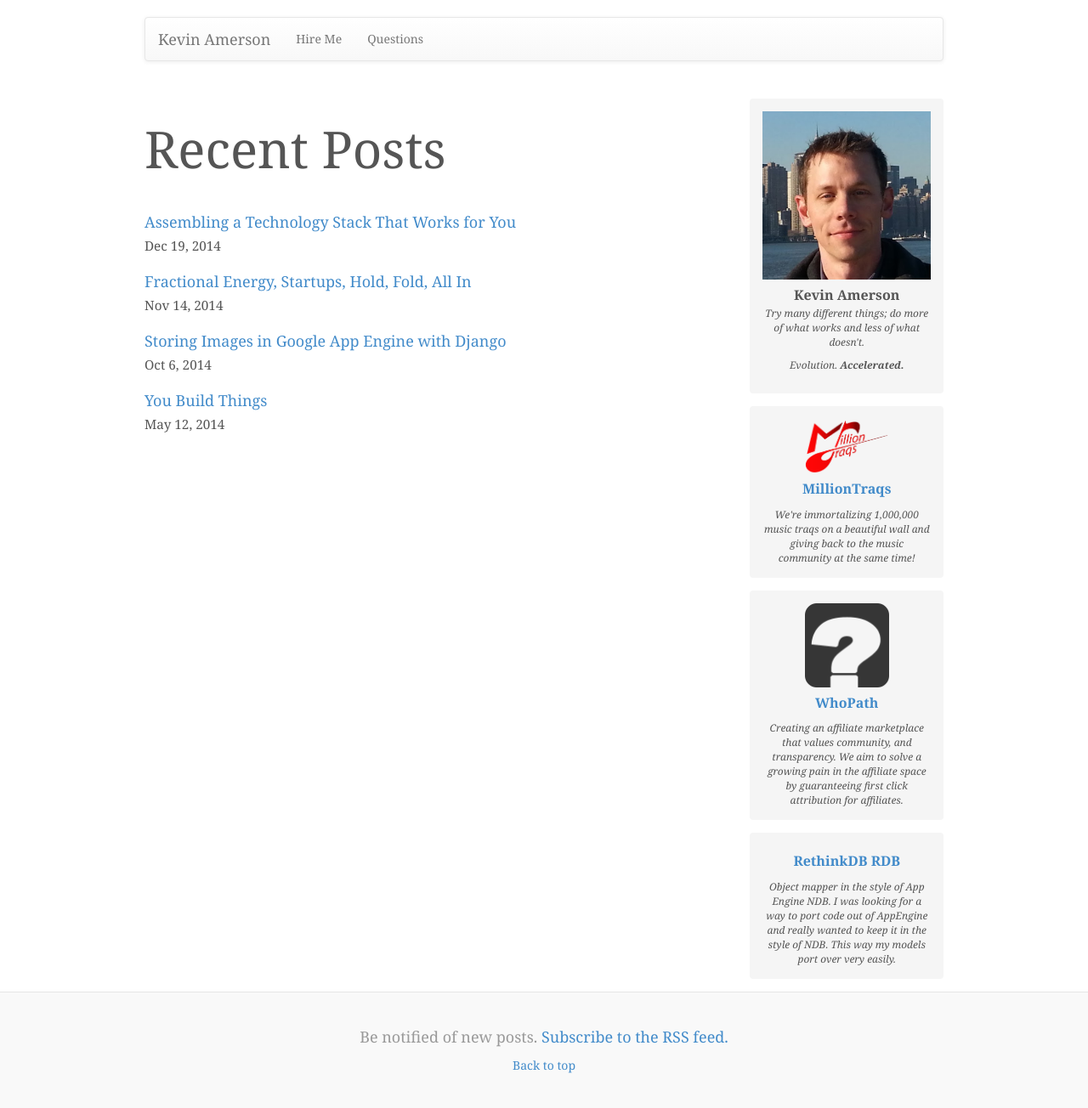
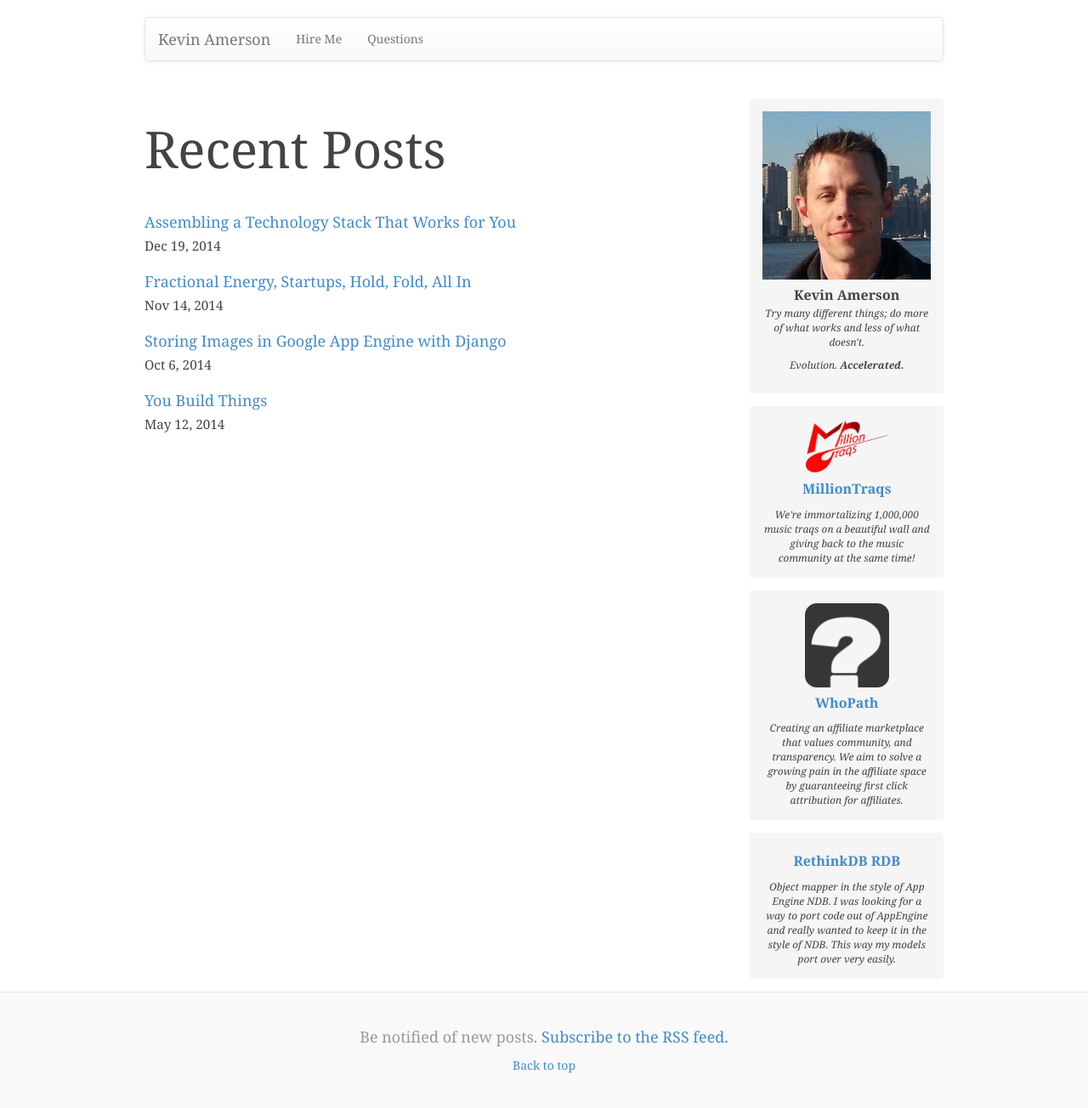
Before and after one commit to rayleyva/caoimhghin.github.io, a Jekyll site: the page built from index.html, in a window 1280 px wide. Shown: the whole page at 85% size. Built offline with Jekyll 4.4.1, drawn with Linux system fonts in a browser that asks for light colours; nearby versions of some CDN libraries.

Commit message:
darker text

```diff
--- a/_includes/styles.css
+++ b/_includes/styles.css
@@ -4,7 +4,7 @@
 
 body {
   font-family: Georgia, "Times New Roman", Times, serif;
-  color: #555;
+  color: #444;
   padding-top:20px;
 }
 
```
